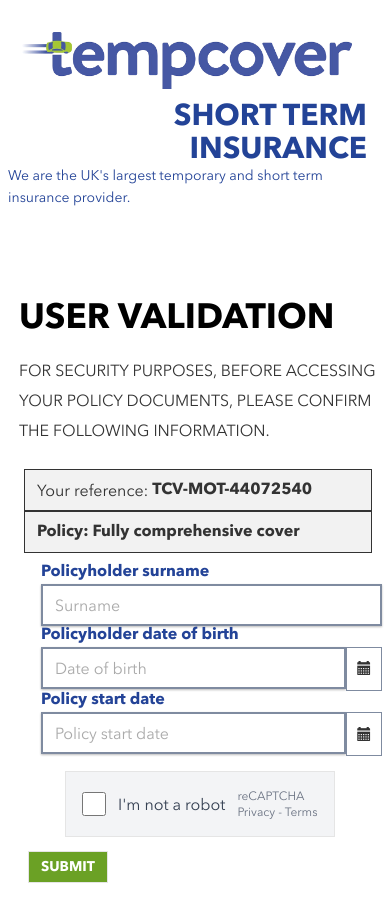
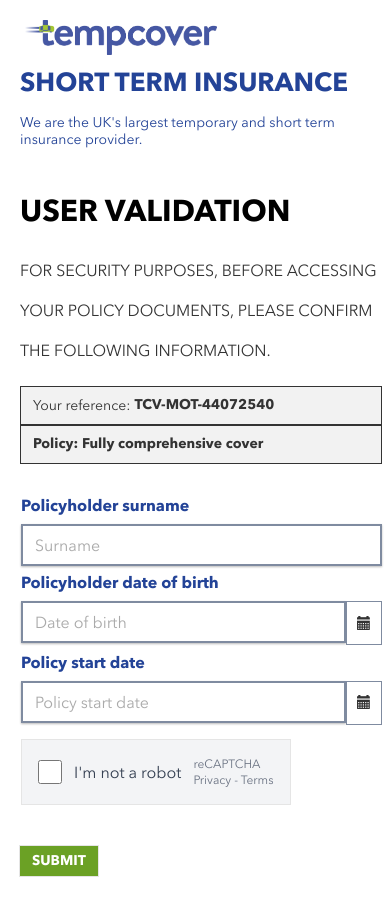
Before and after one commit to Abbas-Imran/Telegram-FE, a Next.js app: page / in a window 390 px wide. Built offline with nearby package versions, Linux system fonts and the light colour scheme.

Commit message:
Add responsive styles and brand logo for Tempcover
Introduces new responsive CSS rules for various breakpoints to improve layout and typography across devices. Adds a high-resolution Tempcover brand logo image and updates page.tsx to use new CSS classes for consistent styling and layout adjustments.

```diff
--- a/app/globals.css
+++ b/app/globals.css
@@ -512,3 +512,150 @@ button.home-button {
     padding-left: 11px;
 }
 } */
+
+@media only screen and (-webkit-min-device-pixel-ratio: 2), only screen and (min--moz-device-pixel-ratio: 2), only screen and (-o-min-device-pixel-ratio: 2/1), only screen and (min-device-pixel-ratio: 2), only screen and (min-resolution: 192dpi), only screen and (min-resolution: 2dppx) {
+   .brand-logo{
+        background-image: url(../public/TempcoverBrandLogo@2x.png);
+        background-size: 330px 57px;
+    }
+    .main-box {
+    padding-top: 58.5px;
+    padding-left: 2.5px;
+}
+p.validation-para{
+  font-size: 15.9px;
+}
+.date-of-birth label {
+    margin: -2px -4px 0 0;
+}
+}
+
+@media (min-width: 768px) and (max-width: 991px) {
+  nav#social-navigation {
+    display: none;
+  }
+  .main-page-para{
+  display: none;
+}
+ .brand-logo {
+        background-image: url(../public/TempcoverBrandLogo@2x.png);
+        background-size: 240px, 45px;
+        width: 240px;
+        height: 45px;
+        margin: 0px;
+    }
+    h1.main-heading{
+              font-size: 23px;
+              line-height: 25px;
+    }
+    .topbar-box {
+    padding: 12px 0;
+}
+.topbar-box .my-links-work.flex.items-center.space-x-4.mr-\[15px\].mt-\[-2px\] {
+    margin-right: 9px;
+}
+       header .logo-head {
+        padding: 29px 34px 24px 36px;
+        display: flex;
+        align-items: center;
+    }
+    h1.main-heading {
+    margin-top: 8px;
+    margin-right: 4px;
+}
+main.max-w-\[1040px\].lg\:pl-\[14px\].md\:px-0.px-2.mx-auto.lg\:py-14.md\:py-10.py-9.main-box .lg\:ml-12.flex.flex-col.pl-2.mb-4 {
+    padding-left: 3px;
+    margin-top: 5px;
+}
+    p.validation-para {
+        line-height: 40px;
+        margin-bottom: 15px;
+    }
+
+.login-form-box {
+    width: 60%;
+}
+.login-form-box .recaptch{
+  margin-left: 0px;
+}
+.login-form-box .submit-button {
+    margin-left: 0px;
+    margin-top: 30px;
+}
+
+    .date-of-birth label {
+        margin: 14px 0px -9px 0;
+    }
+    .login-form-box label {
+    margin-top: 0;
+    margin-bottom: -13px;
+}
+.second-col {
+    margin-right: 4px;
+    margin-left: 13px;
+    font-size: 13px;
+}
+}
+
+@media (max-width: 767px) {
+       .brand-logo {
+        background-size: 192px, 35px;
+        width: 192px;
+        height: 35px;
+        margin: 0;
+        margin-left: 5px;
+    }
+    .logo-head {
+    padding: 20px;
+}
+.sm\:px-0 {
+    padding: 0px;
+}
+    h1.main-heading {
+        text-align: left;
+        font-size: 26px;
+        font-weight: 700;
+        line-height: 29px;
+        margin-bottom: 5px;
+        margin-top: 3px;
+    }
+    .main-page-para {
+    line-height: 17px;
+    margin-left: 8px;
+    margin-top: 10px;
+}
+.main-box {
+        padding-top: 29px;
+        padding-left: 12px;
+    }
+  .main-box h2.text-\[35px\].font-bold.text-\[\#000\].mb-2 {
+    font-size: 30px;
+    line-height: 33px;
+    margin-bottom: 20px;
+}
+p.validation-para {
+        font-size: 16px;
+        line-height: 40px;
+    }
+    .second-col {
+    margin-right: 0px;
+    margin-left: 8px;
+    margin-top: -8px;
+    font-size: 14px;
+    margin-bottom: 15px;
+}
+.login-form-box {
+    margin-left: 9px;
+}
+.login-form-box label {
+    margin-top: 0px;
+    margin-bottom: 5px;
+}
+.login-form-box .recaptch {
+    margin-left: 0;
+}
+.login-form-box .submit-button {
+    margin-left: -2px;
+    margin-top: 40px;
+}
+}
--- a/app/page.tsx
+++ b/app/page.tsx
@@ -97,7 +97,7 @@ export default function TempCoverValidation() {
     <div className="min-h-screen ">
       {/* Header */}
       <header>
-        <div className="w-full lg:block md:block hidden bg-[#F2F2F2]  pb-[2px]">
+        <div className="w-full lg:block md:block hidden bg-[#F2F2F2] topbar-box  pb-[2px]">
           <div className="max-w-4xl  mx-auto ">
             <div className="pt-[1px]  flex  justify-end mr-[16.5px] items-center  text-sm">
               <div className="flex items-center space-x-4 ">
@@ -173,7 +173,7 @@ export default function TempCoverValidation() {
           </div>
         </div>
         <div className="w-full">
-          <div className="max-w-4xl lg:px-0 md:px-0 px-4 mx-auto ">
+          <div className="max-w-4xl lg:px-0 md:px-0 px-4 mx-auto sm:px-0">
             <div className="flex  md:gap-2 gap-3 justify-between flex-col lg:flex-row md:flex-row logo-head md:py-5 py-4 ">
 
               <div className="brand-logo"></div>
@@ -201,7 +201,7 @@ export default function TempCoverValidation() {
             USER VALIDATION
           </h2>
 
-          <p className="text-[#333] word-spacing-[1rem]  text-[16px] md:leading-[20px] leading-[30px] lg:leading-[40px]">
+          <p className="text-[#333] word-spacing-[1rem]  text-[16px] md:leading-[20px] leading-[30px] lg:leading-[40px] validation-para">
             FOR SECURITY PURPOSES, BEFORE ACCESSING YOUR POLICY DOCUMENTS,
             PLEASE CONFIRM THE FOLLOWING INFORMATION.
           </p>
@@ -216,7 +216,7 @@ export default function TempCoverValidation() {
 
         <div className="flex lg:mt-0 md:mt-0 mt-6 justify-center">
           <div className="w-full max-w-[1000px]">
-            <div className="flex lg:flex-row md:flex-row flex-col  lg:gap-20 md:gap-9 gap-4">
+            <div className="flex lg:flex-row md:flex-row flex-col  lg:gap-20 md:gap-0 gap-4">
               {/* Left column - Form */}
               <div className="lg:ml-[1.4rem] space-y-[0.9rem] lg:order-1 md:order-1 order-2 lg:w-[55%] login-form-box">
                 <div className="flex flex-col  lg:flex-row lg:gap-3 md:gap-3">
@@ -277,7 +277,7 @@ export default function TempCoverValidation() {
                 </div>
 
                 <div className="flex flex-col lg:flex-row  lg:gap-3 md:gap-2 ">
-                  <div className="flex lg:w-[41%] -mt-2  lg:justify-end  ">
+                  <div className="flex lg:w-[41%] -mt-2  lg:justify-end  date-of-birth">
                     <Label
                       htmlFor="dob"
                       className={`font-bold text-[16px] ${
@@ -365,7 +365,7 @@ export default function TempCoverValidation() {
                           : selectedDateOfPolicy
                           ? "text-[#6BA125]"
                           : "text-[#234397]"
-                      } font-bold text-[16px]`}
+                      } font-bold text-[16px]` }
                     >
                       Policy start date
                     </Label>
```
Also changed, not shown: public/TempcoverBrandLogo@2x.png (added).
